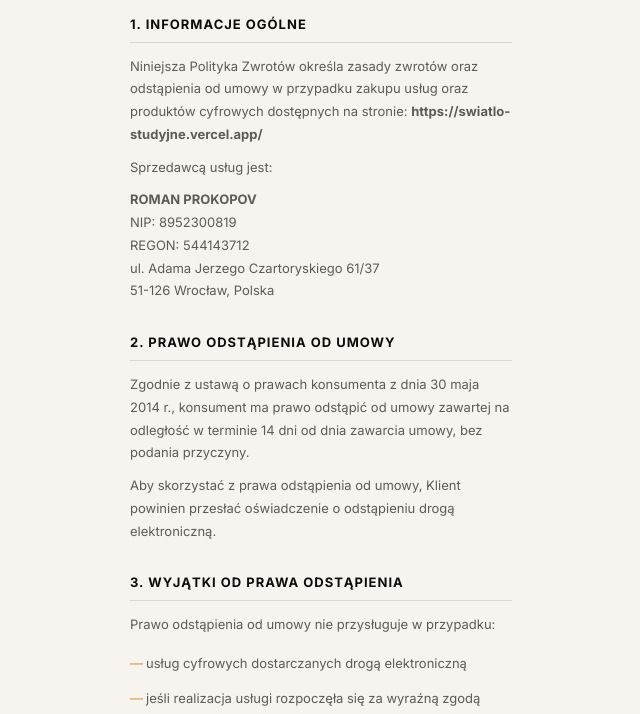
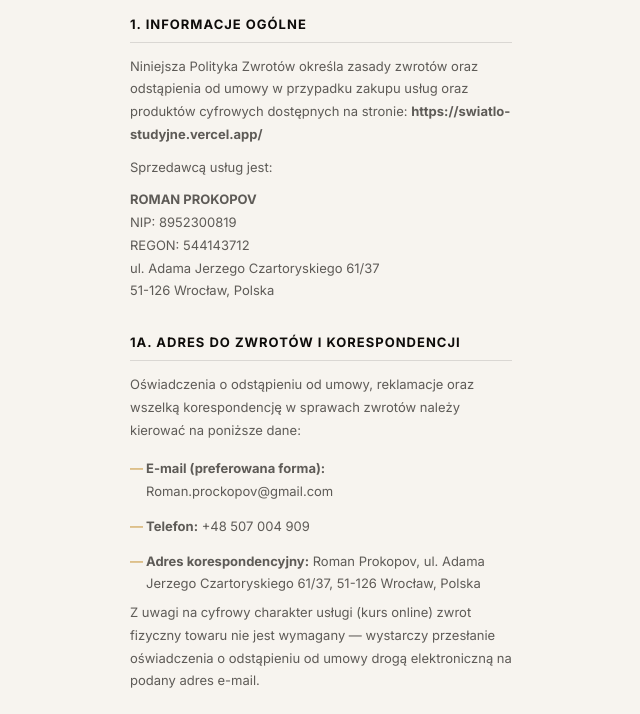
Before and after one commit to MikeCalisto/swiatlo-studyjne, a plain HTML site: page pl/polityka-zwrotow.html in a window 1280 px wide. Shown: the part 229-943 px from the top of the page, without its empty margins (319-959 px from the left). Drawn offline with nearby package versions, Linux system fonts and the light colour scheme; a web font is replaced by a local one.

Commit message:
Update: pl/polityka-zwrotow.html

```diff
--- a/pl/polityka-zwrotow.html
+++ b/pl/polityka-zwrotow.html
@@ -148,6 +148,17 @@
     </div>
 
     <div class="sub-section">
+      <h2>1a. Adres do zwrotów i korespondencji</h2>
+      <p>Oświadczenia o odstąpieniu od umowy, reklamacje oraz wszelką korespondencję w sprawach zwrotów należy kierować na poniższe dane:</p>
+      <ul>
+        <li><strong>E-mail (preferowana forma):</strong> Roman.prockopov@gmail.com</li>
+        <li><strong>Telefon:</strong> +48 507 004 909</li>
+        <li><strong>Adres korespondencyjny:</strong> Roman Prokopov, ul. Adama Jerzego Czartoryskiego 61/37, 51-126 Wrocław, Polska</li>
+      </ul>
+      <p>Z uwagi na cyfrowy charakter usługi (kurs online) zwrot fizyczny towaru nie jest wymagany — wystarczy przesłanie oświadczenia o odstąpieniu od umowy drogą elektroniczną na podany adres e-mail.</p>
+    </div>
+
+    <div class="sub-section">
       <h2>2. Prawo odstąpienia od umowy</h2>
       <p>Zgodnie z ustawą o prawach konsumenta z dnia 30 maja 2014 r., konsument ma prawo odstąpić od umowy zawartej na odległość w terminie 14 dni od dnia zawarcia umowy, bez podania przyczyny.</p>
       <p>Aby skorzystać z prawa odstąpienia od umowy, Klient powinien przesłać oświadczenie o odstąpieniu drogą elektroniczną.</p>
```
